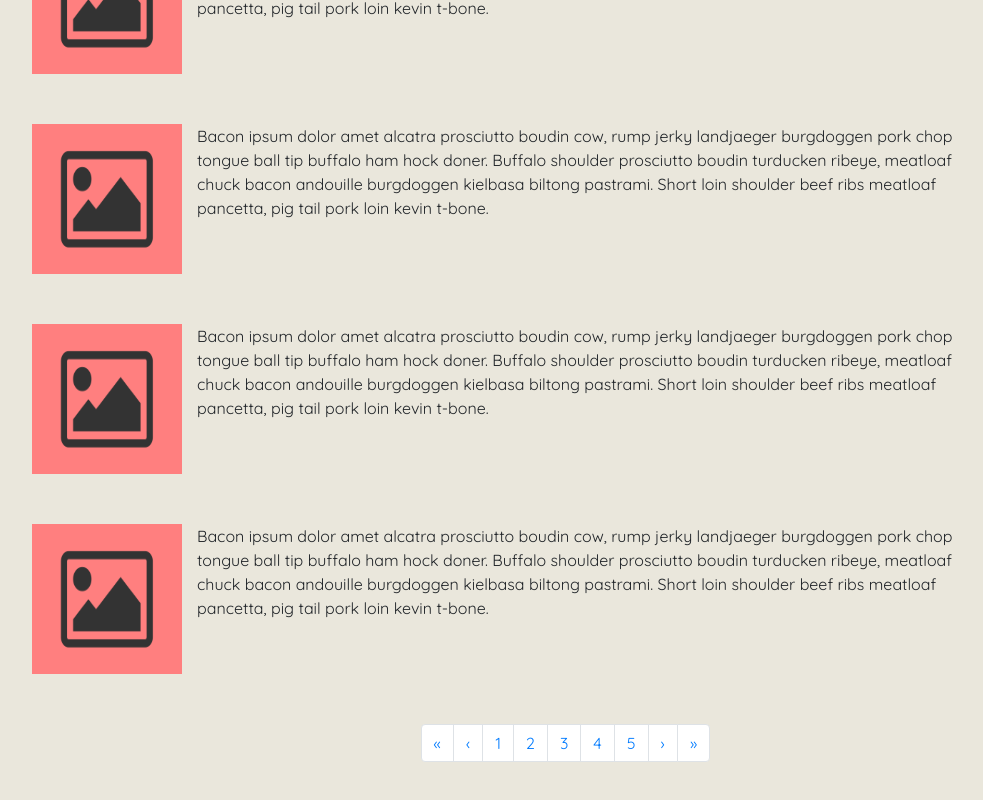
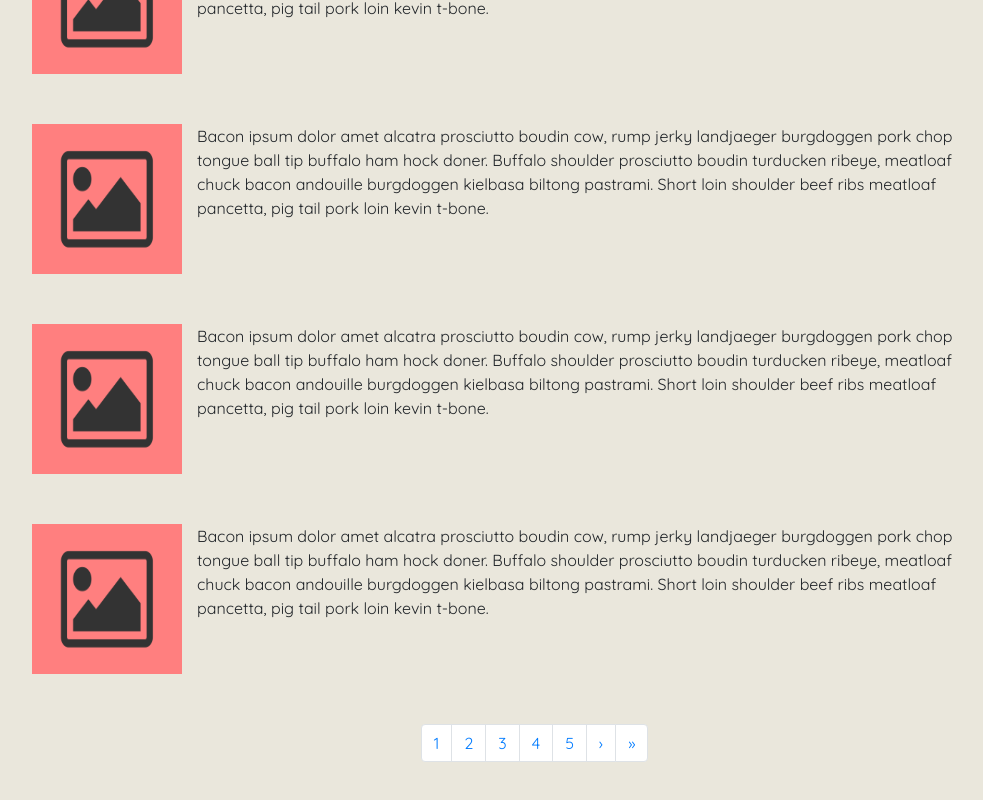
Before and after one commit to davidfstein/davidfstein.github.io, a React app: page /blog in a window 1280 px wide. Shown: the part 560-1360 px from the top of the page, without its empty margins (53-1036 px from the left). Built offline with nearby package versions, Linux system fonts and the light colour scheme.

Commit message:
enable pag link updating

```diff
--- a/src/components/blog/blog.js
+++ b/src/components/blog/blog.js
@@ -17,7 +17,7 @@ function Blog() {
                     <Spacer height='100px' />
                     <Search />
                     <Post />
-                    <Pagination />
+                    <Pagination numLinks={5} />
                 </Container>
             </div>
             <Footer />
--- a/src/components/pagination/pagination.js
+++ b/src/components/pagination/pagination.js
@@ -4,50 +4,115 @@ import './pagination.css';
 
 class Pagination extends React.Component {
 
+  constructor() {
+    super()
+    this.state = {
+      pageStartIndex: 0,
+      totalPages: null,
+    }
+  }
+
+  componentDidMount = () => {
+    this.setState({
+      totalPages: 20,
+    })
+  }
+
+  scrollToTop = () => {
+    window.scrollTo({top: 0, behavior: 'smooth'})
+  }
+
+  previousPage = () => {
+    if (this.state.pageStartIndex === 0) {
+      return;
+    }
+    this.setState({
+      pageStartIndex: this.state.pageStartIndex - 1,
+    }, this.scrollToTop);
+  }
+
+  nextPage = () => {
+    if (this.state.pageStartIndex + this.props.numLinks === this.state.totalPages) {
+      return;
+    }
+    this.setState({
+      pageStartIndex: this.state.pageStartIndex + 1,
+    }, this.scrollToTop);
+  }
+
+  firstPage = () => {
+    if (this.state.pageStartIndex === 0) {
+      return;
+    }
+    this.setState({
+      pageStartIndex: 0,
+    }, this.scrollToTop);
+  }
+
+  lastPage = () => {
+    if (this.state.pageStartIndex + this.props.numLinks === this.state.totalPages) {
+      return;
+    }
+    this.setState({
+      pageStartIndex: this.state.totalPages - this.props.numLinks,
+    }, this.scrollToTop);
+  }
+
+  renderBackLinks = () => {
+    let backLinks = []
+    if (this.state.pageStartIndex !== 0) {
+      backLinks.push(
+       <PaginationItem>
+        <PaginationLink onClick={this.firstPage} first />
+       </PaginationItem>
+      );
+      backLinks.push(
+        <PaginationItem>
+          <PaginationLink onClick={this.previousPage} previous />
+        </PaginationItem>
+      )
+      return backLinks;
+    }
+  }
+
+  renderForwardLinks = () => {
+    let forwardLinks = []
+    if (this.state.pageStartIndex + this.props.numLinks !== this.state.totalPages) {
+      forwardLinks.push(
+       <PaginationItem>
+        <PaginationLink onClick={this.nextPage} next />
+       </PaginationItem>
+      );
+      forwardLinks.push(
+        <PaginationItem>
+          <PaginationLink onClick={this.lastPage} last />
+        </PaginationItem>
+      )
+      return forwardLinks;
+    }
+  }
+
   generatePaginationLinks = (num) => {
-
+    let pag = []
+    Array(num).fill().map((_, index) => {
+      pag.push(<PaginationItem key={index}>
+                <PaginationLink href={this.state.pageStartIndex + index + 1}>
+                  {this.state.pageStartIndex + index + 1}
+                </PaginationLink>
+              </PaginationItem>)
+    });
+    return pag;
   }
 
   render() {
+    const pag = this.generatePaginationLinks(this.props.numLinks);
+    const backLinks = this.renderBackLinks();
+    const forwardLinks = this.renderForwardLinks();
     return (
       <Pag>
-      <PaginationItem>
-          <PaginationLink first href="#" />
-        </PaginationItem>
-        <PaginationItem>
-          <PaginationLink previous href="#" />
-        </PaginationItem>
-        <PaginationItem>
-          <PaginationLink href="#">
-            1
-          </PaginationLink>
-        </PaginationItem>
-        <PaginationItem>
-          <PaginationLink href="#">
-            2
-          </PaginationLink>
-        </PaginationItem>
-        <PaginationItem>
-          <PaginationLink href="#">
-            3
-          </PaginationLink>
-        </PaginationItem>
-        <PaginationItem>
-          <PaginationLink href="#">
-            4
-          </PaginationLink>
-        </PaginationItem>
-        <PaginationItem>
-          <PaginationLink href="#">
-            5
-          </PaginationLink>
-        </PaginationItem>
-        <PaginationItem>
-          <PaginationLink next href="#" />
-        </PaginationItem>
-        <PaginationItem>
-          <PaginationLink last href="#" />
-        </PaginationItem>
+        {backLinks}
+        {pag}
+        {forwardLinks}
       </Pag>
     );
   }
```
